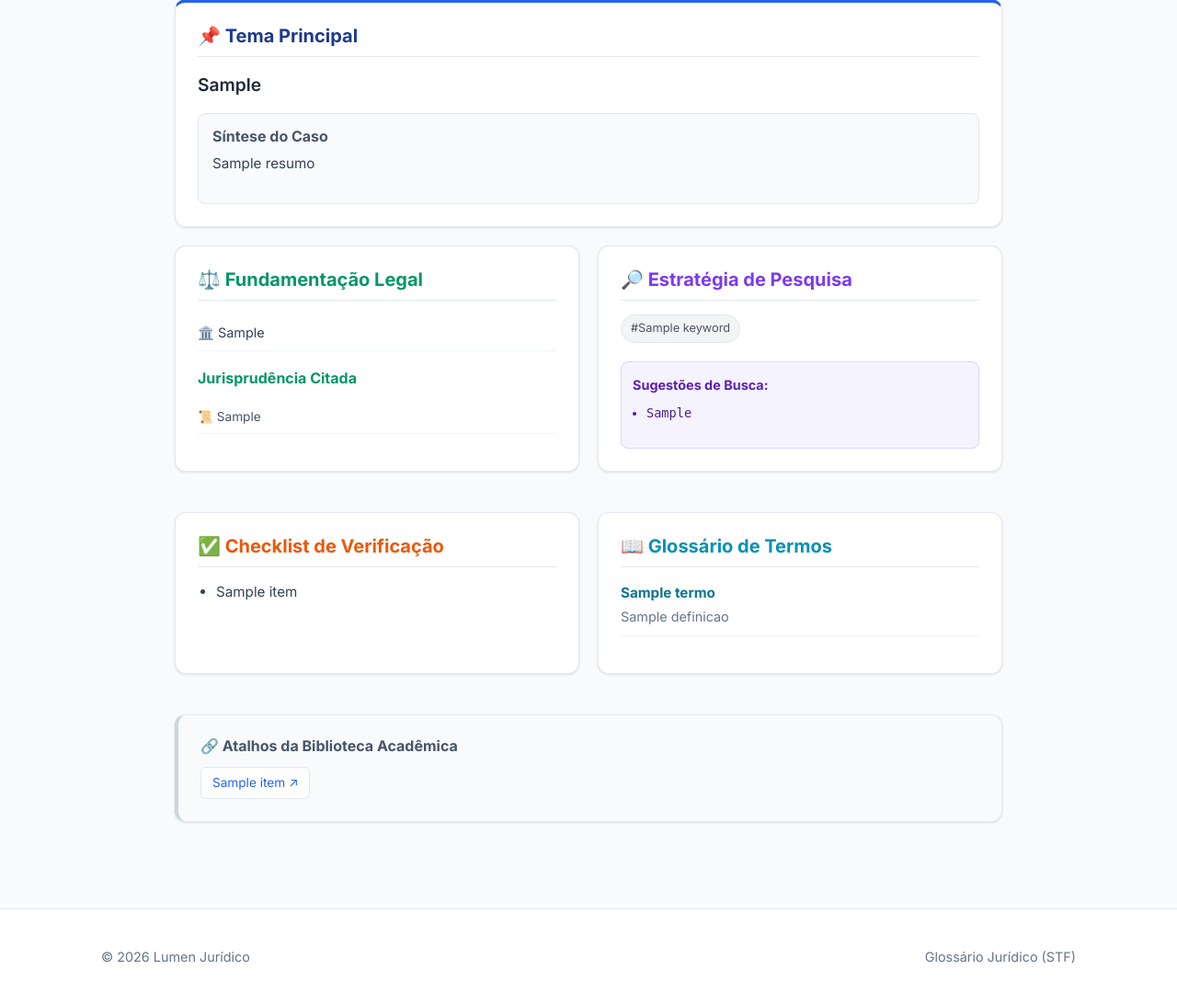
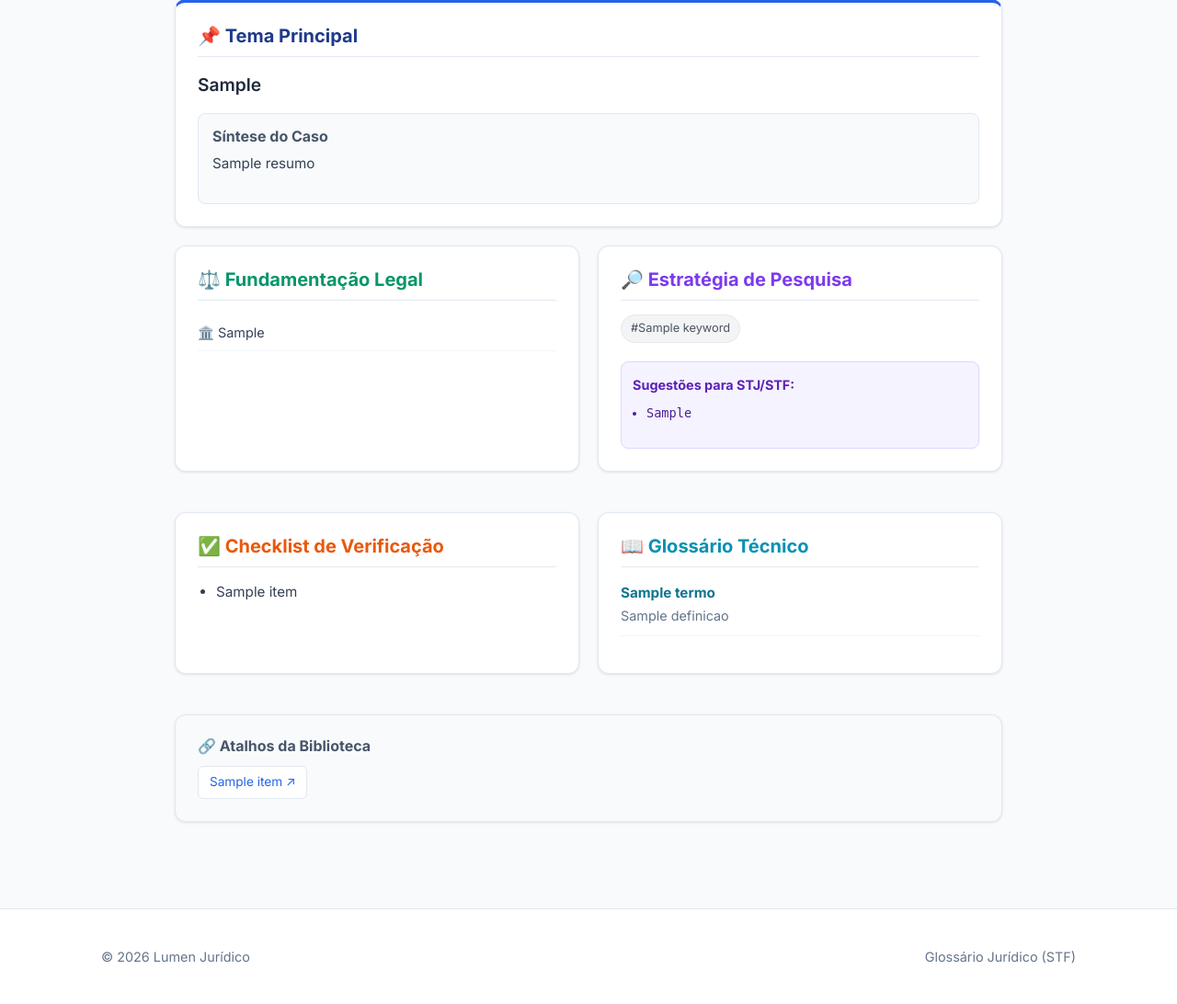
Before and after one commit to sabrinaandraderocha-cmyk/lumen-juridico, a Flask app: template templates/resultado.html in a window 1280 px wide. Shown: the part 439-1531 px from the top of the page at 92% size. Run offline with Flask 3, Linux system fonts and the light colour scheme; the template is opened without the code that fills it: most values are stand-ins (such as "Sample title", 1, 10 or a date in 2020).

Commit message:
Update resultado.html

```diff
--- a/templates/resultado.html
+++ b/templates/resultado.html
@@ -68,17 +68,6 @@
             {% else %}
                 <p class="muted">Nenhuma norma específica detectada.</p>
             {% endif %}
-
-            {% if out.fundamentos_juris %}
-                <h3 style="margin-top: 20px; font-size: 1rem; color: #059669;">Jurisprudência Citada</h3>
-                <ul style="list-style: none; padding: 0;">
-                    {% for j in out.fundamentos_juris %}
-                        <li style="padding: 6px 0; border-bottom: 1px solid #f1f5f9; color: #475569; font-size: 0.85rem;">
-                            📜 {{ j }}
-                        </li>
-                    {% endfor %}
-                </ul>
-            {% endif %}
         </section>
 
         <section class="card shadow-sm">
@@ -98,7 +87,7 @@
 
             {% if out.queries_juris %}
                 <div style="background: #f5f3ff; padding: 12px; border-radius: 8px; border: 1px solid #ddd6fe;">
-                    <strong style="color: #5b21b6; font-size: 0.9rem;">Sugestões de Busca:</strong>
+                    <strong style="color: #5b21b6; font-size: 0.9rem;">Sugestões para STJ/STF:</strong>
                     <ul style="margin-top: 8px; padding-left: 15px; font-size: 0.85rem; color: #4c1d95;">
                         {% for q in out.queries_juris %}
                             <li style="margin-bottom: 6px;"><code>{{ q }}</code></li>
@@ -122,13 +111,13 @@
                     {% endfor %}
                 </ul>
             {% else %}
-                <p class="muted" style="margin-top:10px;">Nenhum ponto de atenção crítico identificado.</p>
+                <p class="muted" style="margin-top:10px;">Aguardando processamento de termos específicos.</p>
             {% endif %}
         </section>
 
         <section class="card shadow-sm">
             <h2 style="color: #0891b2; display: flex; align-items: center; gap: 8px;">
-                📖 Glossário de Termos
+                📖 Glossário Técnico
             </h2>
             {% if out.glossario %}
                 <ul style="list-style: none; padding: 0; margin-top: 10px;">
@@ -140,18 +129,18 @@
                     {% endfor %}
                 </ul>
             {% else %}
-                <p class="muted" style="margin-top:10px;">Nenhum termo técnico complexo detectado no texto.</p>
+                <p class="muted" style="margin-top:10px;">Nenhum termo jurídico complexo identificado nesta peça.</p>
             {% endif %}
         </section>
 
     </div>
 
     {% if out.sugestoes %}
-    <section class="card shadow-sm" style="margin-top: 20px; background: #f8fafc; border-left: 4px solid #cbd5e1;">
-        <h3 style="font-size: 1rem; color: #475569; margin-bottom: 12px;">🔗 Atalhos da Biblioteca Acadêmica</h3>
+    <section class="card shadow-sm" style="margin-top: 20px; background: #f8fafc;">
+        <h3 style="font-size: 1rem; color: #475569; margin-bottom: 12px;">🔗 Atalhos da Biblioteca</h3>
         <div style="display: flex; gap: 8px; flex-wrap: wrap;">
             {% for item in out.sugestoes %}
-                <a href="{{ item.url }}" target="_blank" style="text-decoration: none; font-size: 0.85rem; color: #2563eb; background: white; padding: 6px 12px; border: 1px solid #e2e8f0; border-radius: 6px; transition: all 0.2s;">
+                <a href="{{ item.url }}" target="_blank" style="text-decoration: none; font-size: 0.85rem; color: #2563eb; background: white; padding: 6px 12px; border: 1px solid #e2e8f0; border-radius: 6px;">
                     {{ item.titulo }} ↗
                 </a>
             {% endfor %}
@@ -194,7 +183,7 @@
                     `FUNDAMENTAÇÃO LEGAL:\n${normas.map(n => '• '+n).join('\n')}\n\n` +
                     `CHECKLIST PRÁTICO:\n${checklist.map(c => '[ ] '+c).join('\n')}`;
 
-      copyTextToClipboard(texto).then(() => alert("Relatório completo copiado para a área de transferência! 📋"));
+      copyTextToClipboard(texto).then(() => alert("Relatório completo copiado! 📋"));
     }
   </script>
 
@@ -203,7 +192,6 @@
       .hero, .actions, .btn, .nav, footer { display: none !important; }
       body { background: white; padding: 0; }
       .card { box-shadow: none !important; border: 1px solid #e2e8f0 !important; break-inside: avoid; }
-      .container { width: 100% !important; max-width: none !important; }
     }
     .shadow-sm { box-shadow: 0 1px 3px rgba(0,0,0,0.1); }
     .btn:hover { opacity: 0.9; transform: translateY(-1px); }
```
